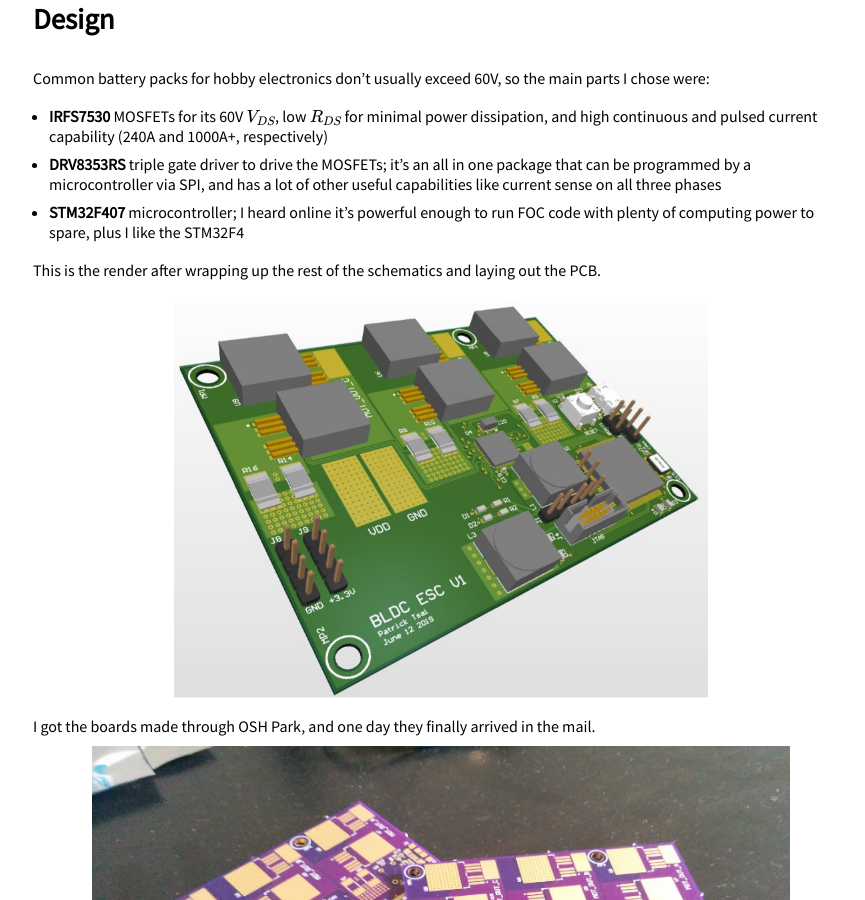
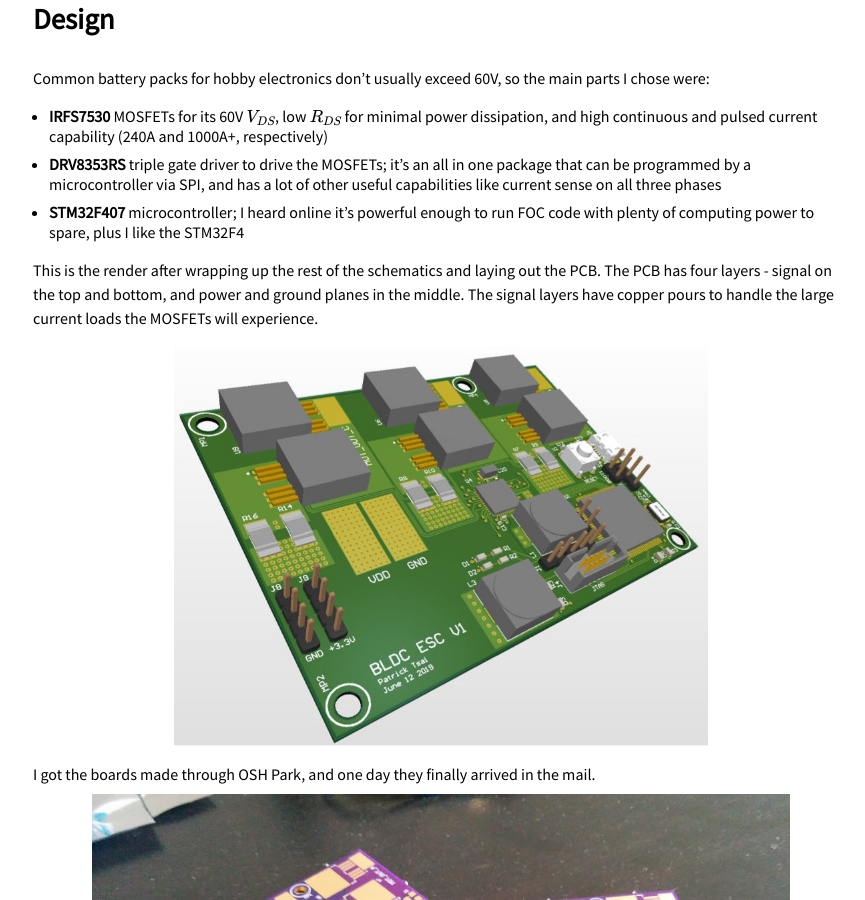
Before and after one commit to patosai/patosai.github.io, a Jekyll site: the page built from _posts/2020-06-29-bldc-esc.markdown, in a window 1280 px wide and 900 px high, scrolled down 1047 px. Shown: the whole window, without its empty margins (199-1064 px from the left). Built offline with Jekyll 4.4.1, drawn with Linux system fonts in a browser that asks for light colours; formulas are drawn with MathJax 3.

Commit message:
Some detail

```diff
--- a/_posts/2020-06-29-bldc-esc.markdown
+++ b/_posts/2020-06-29-bldc-esc.markdown
@@ -32,7 +32,7 @@ Common battery packs for hobby electronics don't usually exceed 60V, so the main
 - **DRV8353RS** triple gate driver to drive the MOSFETs; it's an all in one package that can be programmed by a microcontroller via SPI, and has a lot of other useful capabilities like current sense on all three phases
 - **STM32F407** microcontroller; I heard online it's powerful enough to run FOC code with plenty of computing power to spare, plus I like the STM32F4
 
-This is the render after wrapping up the rest of the schematics and laying out the PCB.
+This is the render after wrapping up the rest of the schematics and laying out the PCB. The PCB has four layers - signal on the top and bottom, and power and ground planes in the middle. The signal layers have copper pours to handle the large current loads the MOSFETs will experience.
 
 <img class="img" src='/assets/posts/2020-06-29-bldc-esc/esc-v1-render.jpg' alt='Rendering of the v1 ESC' />
 
```
